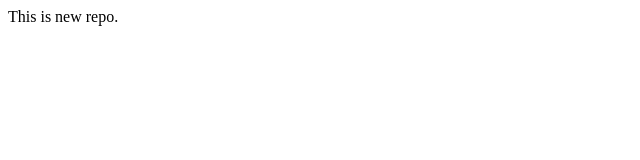
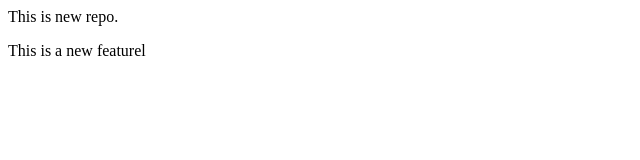
Before and after one commit to sukanysk36/localrepo, a plain HTML site: page LocalRepo/index.html in a window 1280 px wide. Shown: the whole page, without its empty margins (0-640 px from the left). Drawn offline with Linux system fonts and the light colour scheme.

Commit message:
Add new featurel

```diff
--- a/LocalRepo/index.html
+++ b/LocalRepo/index.html
@@ -1 +1,2 @@
 <p>This is new repo.</p>
+<p>This is a new featurel</p>
```
